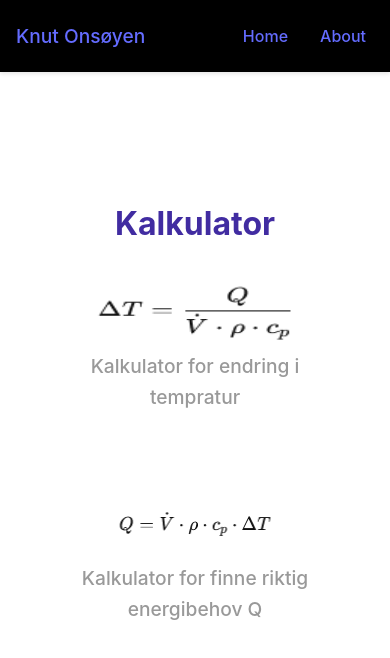
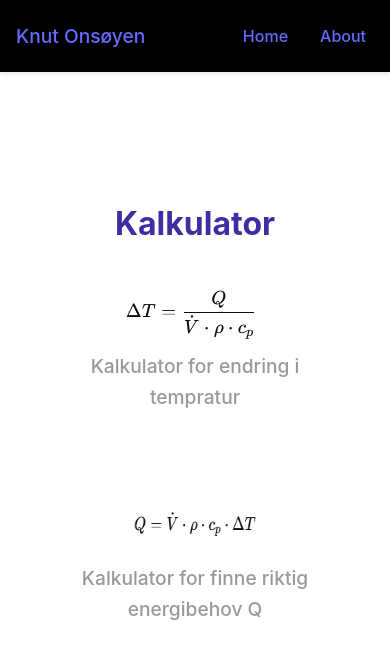
Before and after one commit to Knut1999/React1, a React (Vite) app: page /Work in a window 390 px wide. Shown: the top 658 px of the page. Built offline with nearby package versions, Linux system fonts and the light colour scheme.

Commit message:
new game

```diff
--- a/src/css/Work.css
+++ b/src/css/Work.css
@@ -62,10 +62,14 @@
   margin-bottom: 3rem;
 }
 
+img {
+  width: 160px;
+  height: 65px;
+}
 
 @media (max-width: 600px) {
 img {
-  width: 200px;
+  width: 160px;
   height: 65px;
 }
 }
```
Also changed, not shown: src/images/kalkulator1.png.
